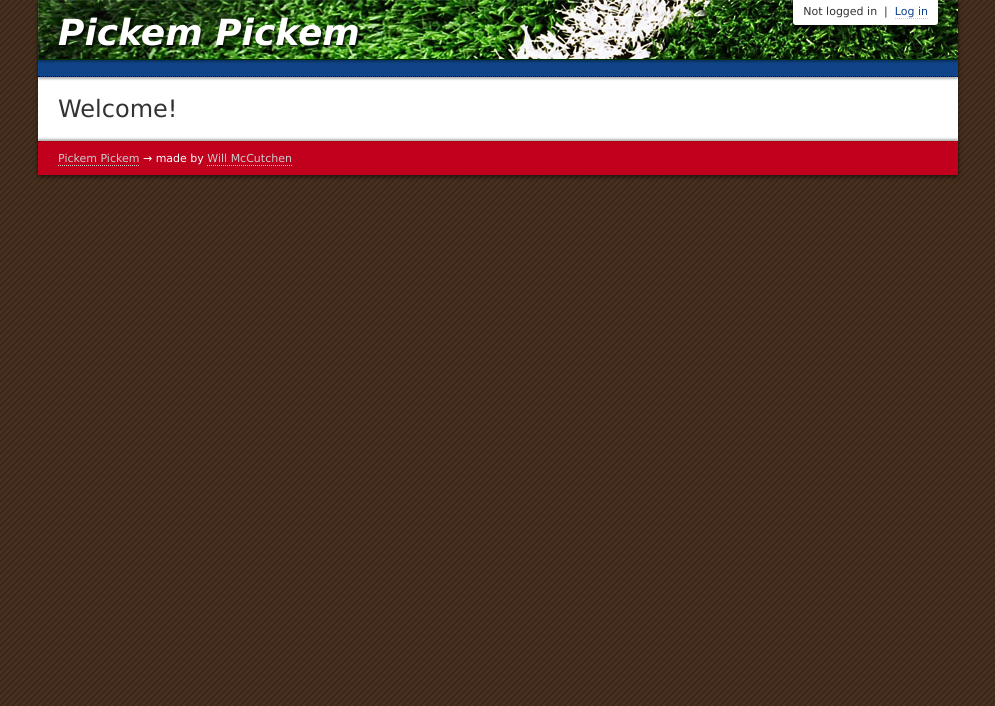
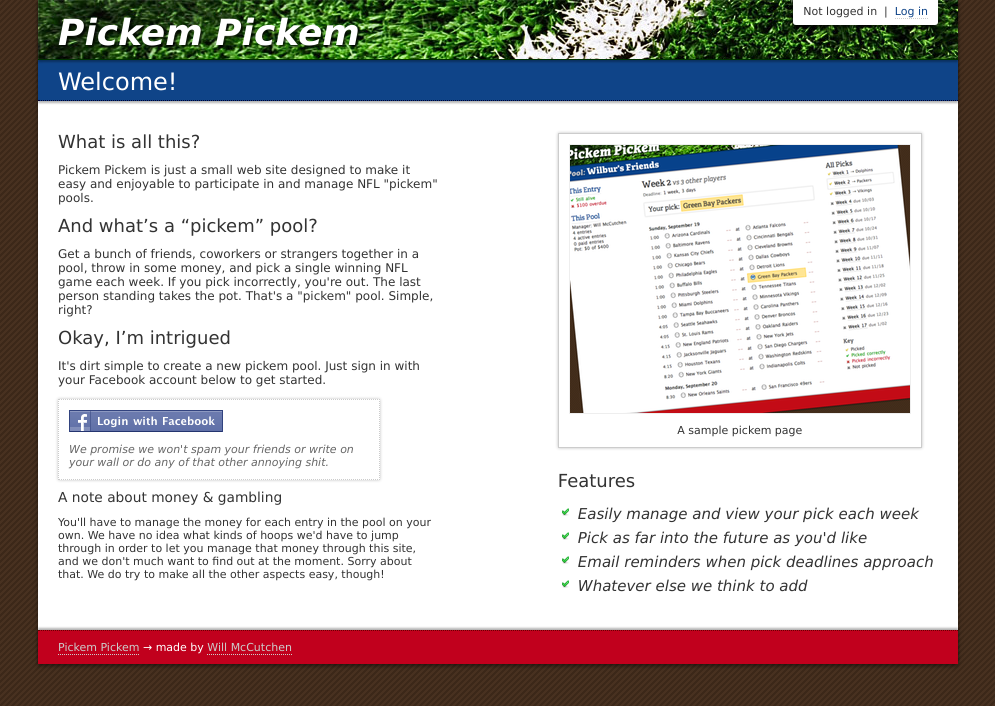
Before and after one commit to mccutchen/pickem, a Python web app: template templates/pools/index.html in a window 1280 px wide. Shown: the top 706 px of the page, without its empty margins (142-1137 px from the left). Run offline with Jinja, Linux system fonts and the light colour scheme; the template is opened without the code that fills it, so the values that code supplies are empty; some libraries are stand-ins or nearby versions.

Commit message:
Added some content to the front page

```diff
--- a/static/css/pickem.css
+++ b/static/css/pickem.css
@@ -20,6 +20,10 @@
     color: #0f4488;
     text-decoration: none;
     border-bottom: 1px dotted #ccc;
+}
+
+section {
+	margin: 1em 0;
 }
 
 div#grid {
@@ -340,9 +344,9 @@
     width: 300px;
     border: 1px dotted #ccc;
     padding: 10px;
-    -webkit-box-shadow: rgba(0, 0, 0, .15) 2px 2px 2px;
-    -moz-box-shadow: rgba(0, 0, 0, .15) 2px 2px 2px;
-    box-shadow: rgba(0, 0, 0, .15) 2px 2px 2px;
+    -webkit-box-shadow: rgba(0, 0, 0, .25) 0 0 3px;
+    -moz-box-shadow: rgba(0, 0, 0, .25) 0 0 3px;
+    box-shadow: rgba(0, 0, 0, .25) 0 0 3px;
 }
 div#facebook-login p {
     margin-bottom: 0;
@@ -425,3 +429,44 @@
     padding: 5px 16px 3px;
     background-color: #ddd;
 }
+
+
+section#screenshot div {
+	border: 1px solid #ccc;
+	display: inline-block;
+	margin: 0 auto;
+	-webkit-box-shadow: rgba(0, 0, 0, .25) 0 0 3px;
+    -moz-box-shadow: rgba(0, 0, 0, .25) 0 0 3px;
+    box-shadow: rgba(0, 0, 0, .25) 0 0 3px;
+}
+section#screenshot div img {
+	border: 1px solid #eee;
+	display: block;
+	margin: 10px;
+}
+section#screenshot div p {
+	text-align: center;
+	font-size: 11px;
+	margin: 10px;
+}
+
+.fine-print {
+	font-size: 11px;
+}
+
+#features {
+	margin-top: 2em;
+}
+
+#features ul {
+	list-style-type: none;
+	margin: 1em 0;
+	padding: 0;
+}
+#features ul li {
+	font-family: adelle-1, adelle-2, "Lucida Grande", Verdana, sans-serif;
+	font-size: 1.25em;
+	font-style: italic;
+	padding: 3px 0 3px 20px;
+	background: url(/static/img/icons/tick-small.png) 0 2px no-repeat;
+}
--- a/templates/pools/index.html
+++ b/templates/pools/index.html
@@ -1,5 +1,56 @@
-{% extends "base.html" %}
+{% extends "2columns.html" %}
 
-{% block content %}
+{% block page_header %}
     <h2>Welcome!</h2>
 {% endblock %}
+
+{% block left %}
+    <section>
+        <h3>What is all this?</h3>
+        <p><span class="logo">Pickem Pickem</span> is just a small web site
+        designed to make it easy and enjoyable to participate in and manage
+        NFL "pickem" pools.</p>
+    </section>
+
+    <section>
+        <h3>And what&#8217;s a &#8220;pickem&#8221; pool?</h3>
+        <p>Get a bunch of friends, coworkers or strangers together in a pool,
+        throw in some money, and pick a single winning NFL game each
+        week. If you pick incorrectly, you're out. The last person standing takes
+        the pot.  That's a "pickem" pool.  Simple, right?</p>
+
+        <h3>Okay, I&#8217;m intrigued</h3>
+        <p>It's dirt simple to create a new pickem pool.  Just sign in with your
+        Facebook account below to get started.</p>
+    </section>
+
+    {% include "accounts/_facebook_login.html" %}
+
+    <section class="fine-print">
+        <h4>A note about money &amp; gambling</h4>
+        <p>You'll have to manage the money for each entry in the pool on your
+        own.  We have no idea what kinds of hoops we'd have to jump through in
+        order to let you manage that money through this site, and we don't much
+        want to find out at the moment.  Sorry about that.  We do try to make
+        all the other aspects easy, though!</p>
+    </section>
+{% endblock %}
+
+{% block right %}
+    <section id="screenshot">
+        <div>
+            <img src="/static/img/screenshot.png" alt="Screenshot of a pick page">
+            <p>A sample pickem page</p>
+        </div>
+    </section>
+
+    <section id="features">
+        <h3>Features</h3>
+        <ul>
+            <li>Easily manage and view your pick each week</li>
+            <li>Pick as far into the future as you'd like</li>
+            <li>Email reminders when pick deadlines approach</li>
+            <li>Whatever else we think to add</li>
+        </ul>
+    </section>
+{% endblock %}
```
Also changed, not shown: static/img/screenshot.png (added).
